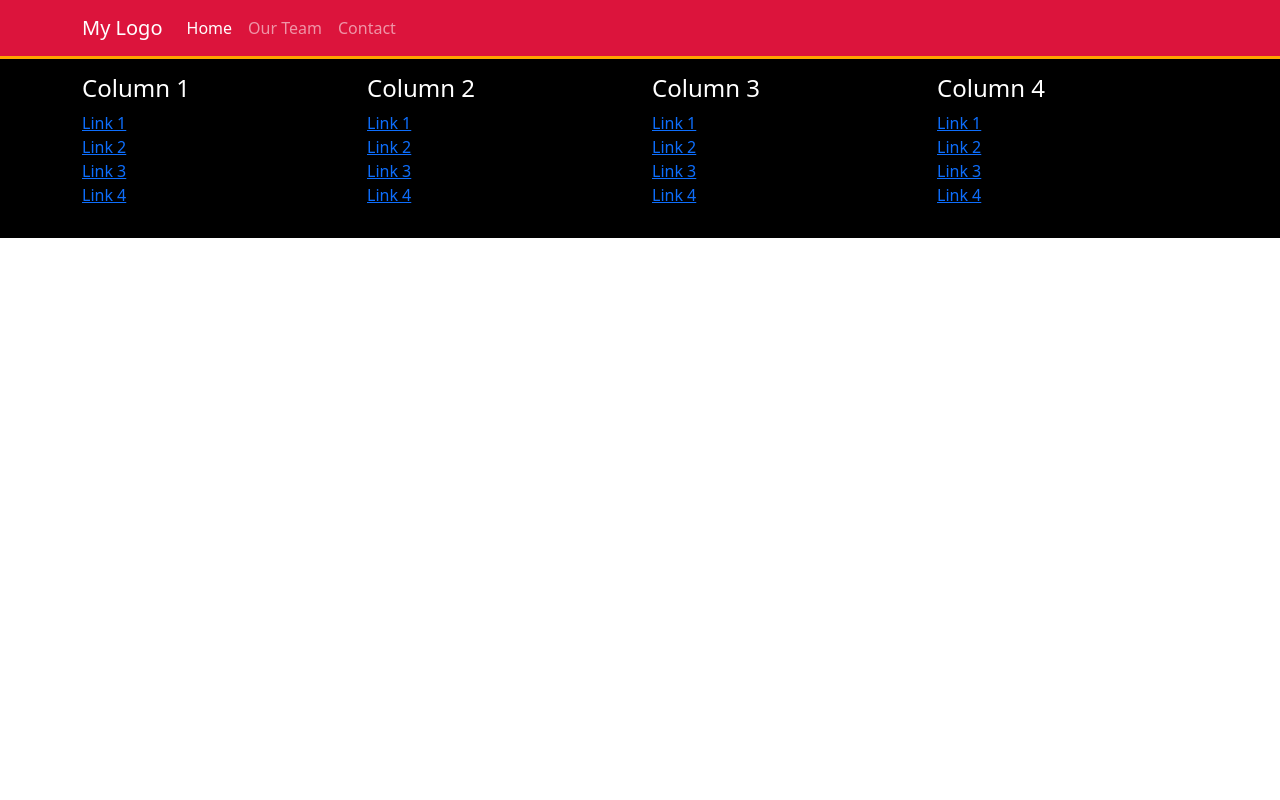
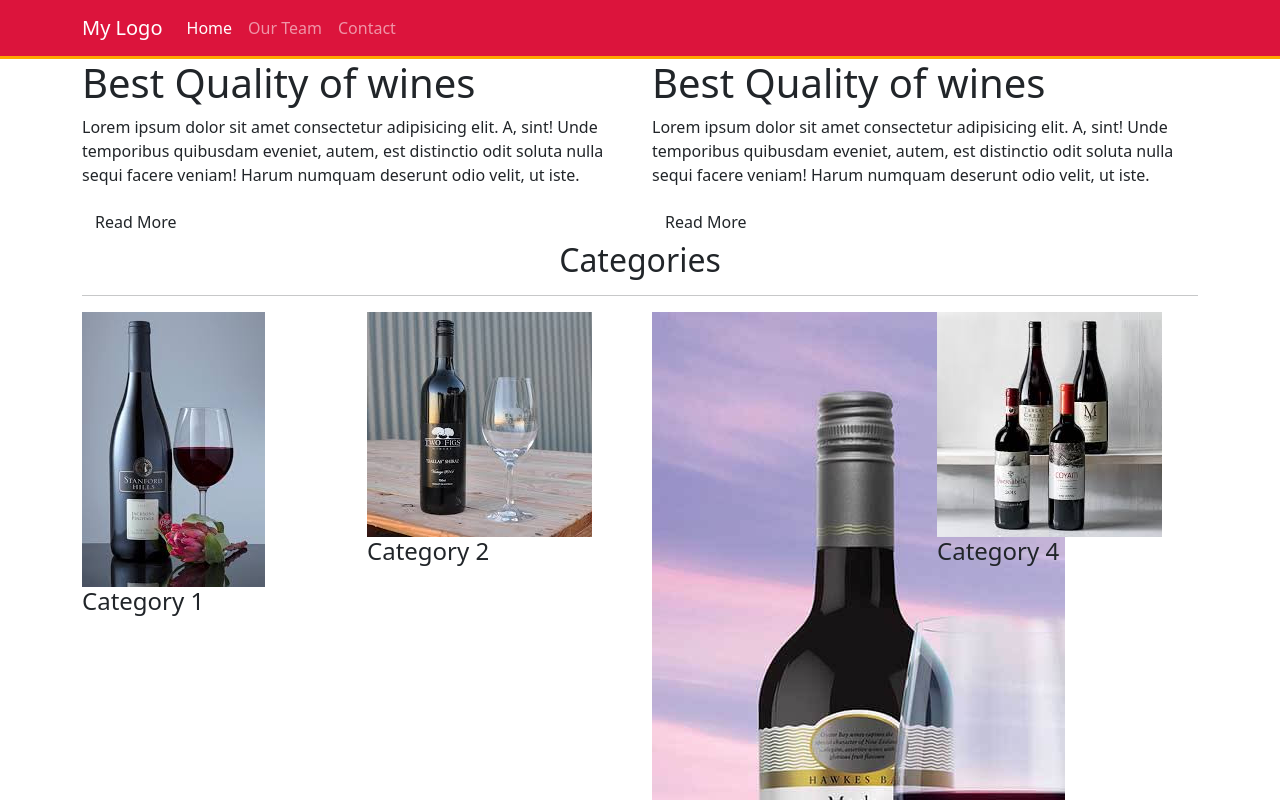
Before and after one commit to sotigian/Angular-project, an Angular app: page / in a window 1280 px wide. Shown: the top 800 px of the page. Built offline with nearby package versions, Linux system fonts and the light colour scheme.

Commit message:
Routing: Create and apply routing rules

```diff
--- a/src/app/app.component.html
+++ b/src/app/app.component.html
@@ -1,4 +1,5 @@
 <!-- <posts></posts> -->
 
 <app-navbar></app-navbar>
+<router-outlet></router-outlet>
 <app-footer></app-footer>
--- a/src/app/home/home.component.html
+++ b/src/app/home/home.component.html
@@ -21,19 +21,19 @@
     <hr>
     <div class="row">
         <div class="col-md-3 myBox">
-            <img src="img/cat1.jpg" alt="category 1"/>
+            <img src="assets/img/cat1.jpg" alt="category 1"/>
             <h4>Category 1</h4>
         </div>
         <div class="col-md-3 myBox">
-            <img src="img/cat2.jpg" alt="category 2"/>
+            <img src="assets/img/cat2.jpg" alt="category 2"/>
             <h4>Category 2</h4>
         </div>
         <div class="col-md-3 myBox">
-            <img src="img/cat3.jpg" alt="category 3"/>
+            <img src="assets/img/cat3.jpg" alt="category 3"/>
             <h4>Category 3</h4>
         </div>
         <div class="col-md-3 myBox">
-            <img src="img/cat4.jpg" alt="category 4"/>
+            <img src="assets/img/cat4.jpg" alt="category 4"/>
             <h4>Category 4</h4>
         </div>
     </div>
```
Also changed, not shown: src/app/app.module.ts (+16 -1 lines).
